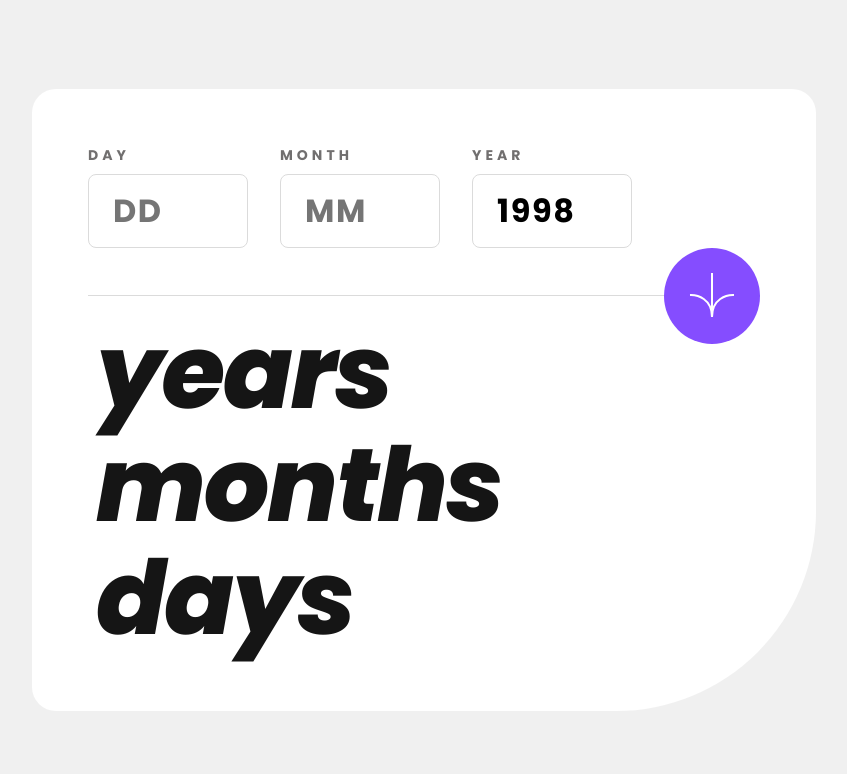
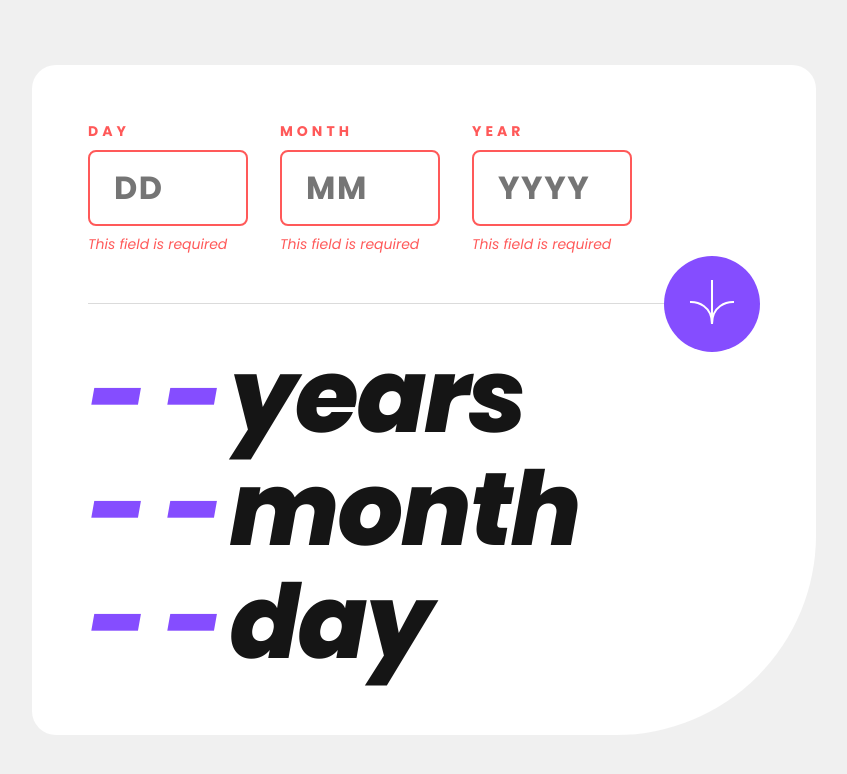
Before and after one commit to paulobrun0/ageCalculatorApp, a React (Vite) app: page / in a window 1280 px wide. Both pictures are taken after a click on the button 928 px from the left and 296 px from the top of the page. Shown: the top 774 px of the page, without its empty margins (216-1063 px from the left). Built offline with nearby package versions, Linux system fonts and the light colour scheme.

Commit message:
terminando as validações

```diff
--- a/src/components/FormDate.jsx
+++ b/src/components/FormDate.jsx
@@ -7,13 +7,19 @@ import { useState, useEffect } from "react";
 const FormDate = () => {
   const [dayInput, setDayInput] = useState("");
   const [monthInput, setMonthInput] = useState("");
-  const [yearInput, setYearInput] = useState(1998);
+  const [yearInput, setYearInput] = useState("");
 
-  const [dayResult, setDayResult] = useState("");
-  const [monthResult, setMonthResult] = useState("");
-  const [yearResult, setYearResult] = useState("");
+  const [dayResult, setDayResult] = useState("- -");
+  const [monthResult, setMonthResult] = useState("- -");
+  const [yearResult, setYearResult] = useState("- -");
 
   const [playAudio, setPlayAudio] = useState(false);
+  const [showErrors, setShowErrors] = useState(false);
+  const [formErrors, setFormErrors] = useState({
+    dayError: "",
+    monthError: "",
+    yearError: "",
+  });
 
   const dataAtual = new Date();
 
@@ -21,18 +27,34 @@ const FormDate = () => {
   const month = dataAtual.getMonth() + 1;
   const year = dataAtual.getFullYear();
 
-  function validarData(dia, mes, ano) {
+  function isValidDate(dia, mes, ano) {
     if (mes < 1 || mes > 12) {
       return false;
     }
 
-    const diasPorMes = [31, 28, 31, 30, 31, 30, 31, 31, 30, 31, 30, 31];
+    const diasPorMes = {
+      1: 31, // Janeiro
+      2: ano % 4 === 0 ? 29 : 28, // Fevereiro (considerando anos bissextos)
+      3: 31, // Março
+      4: 30, // Abril
+      5: 31, // Maio
+      6: 30, // Junho
+      7: 31, // Julho
+      8: 31, // Agosto
+      9: 30, // Setembro
+      10: 31, // Outubro
+      11: 30, // Novembro
+      12: 31, // Dezembro
+    };
 
-    if (dia < 1 || dia > diasPorMes[mes - 1]) {
+    if (dia < 1 || dia > diasPorMes[mes]) {
       return false;
     }
 
-    if (ano > year) {
+    const dataAtual = new Date();
+    const anoAtual = dataAtual.getFullYear();
+
+    if (ano > anoAtual) {
       return false;
     }
 
@@ -40,30 +62,88 @@ const FormDate = () => {
   }
 
   function calcAge() {
-    let dayInputFloat = Number(dayInput);
-    let monthInputFloat = Number(monthInput);
-    let yearInputFloat = Number(yearInput);
+    const dayInputInt = parseInt(dayInput);
+    const monthInputInt = parseInt(monthInput);
+    const yearInputInt = parseInt(yearInput);
 
-    let resultYear = year - yearInput;
-    let resultMonth = month - monthInput;
-
-    if (!validarData(dayInputFloat, monthInputFloat, yearInputFloat)) {
-      // Lida com a situação de data inválida
-      console.log("Data de entrada inválida!");
+    // Verificar campos obrigatórios
+    if (!dayInput || !monthInput || !yearInput) {
+      setFormErrors({
+        dayError: !dayInput ? "This field is required" : "",
+        monthError: !monthInput ? "This field is required" : "",
+        yearError: !yearInput ? "This field is required" : "",
+      });
+      setShowErrors(true);
       return;
     }
 
-    if (dayInputFloat === day && monthInputFloat === month) {
+    // Verificar campos inválidos
+    let errors = {
+      dayError: "",
+      monthError: "",
+      yearError: "",
+    };
+
+    if (!isValidDate(dayInputInt, monthInputInt, yearInputInt)) {
+      if (dayInputInt < 1 || dayInputInt > 31) {
+        errors.dayError = "Must be a valid day";
+      }
+      if (monthInputInt < 1 || monthInputInt > 12) {
+        errors.monthError = "Must be a valid month";
+      }
+      if (yearInputInt >= year) {
+        errors.yearError = "Must be in the past";
+      } else if (yearInputInt < 0) {
+        errors.yearError = "Must be a valid year";
+      }
+      if (
+        dayInputInt > 0 &&
+        dayInputInt <= 31 &&
+        monthInputInt > 0 &&
+        monthInputInt <= 12
+      ) {
+        const diasPorMes = {
+          1: 31, // Janeiro
+          2: yearInputInt % 4 === 0 ? 29 : 28, // Fevereiro (considerando anos bissextos)
+          3: 31, // Março
+          4: 30, // Abril
+          5: 31, // Maio
+          6: 30, // Junho
+          7: 31, // Julho
+          8: 31, // Agosto
+          9: 30, // Setembro
+          10: 31, // Outubro
+          11: 30, // Novembro
+          12: 31, // Dezembro
+        };
+        if (dayInputInt > diasPorMes[monthInputInt]) {
+          errors.dayError = "Must be a valid day";
+        }
+      }
+    }
+
+    setFormErrors(errors);
+    setShowErrors(true);
+
+    if (errors.dayError || errors.monthError || errors.yearError) {
+      return;
+    }
+
+    // Cálculos de idade
+    let resultYear = year - yearInputInt;
+    let resultMonth = month - monthInputInt;
+
+    if (dayInputInt === day && monthInputInt === month) {
       setDayResult(day);
       setMonthResult(0);
       setYearResult(resultYear);
       setPlayAudio(true);
       console.log("Parabéns");
-    } else if (dayInputFloat < day && monthInputFloat === month) {
+    } else if (dayInputInt < day && monthInputInt === month) {
       setDayResult(day);
       setMonthResult(0);
       setYearResult(resultYear);
-    } else if (monthInputFloat < month) {
+    } else if (monthInputInt < month) {
       setDayResult(day);
       setMonthResult(resultMonth);
       setYearResult(resultYear);
@@ -88,53 +168,93 @@ const FormDate = () => {
 
   return (
     <div className={styles.containerFormData}>
-      <form onSubmit={calcAge} className={styles.form}>
-        <label className={styles.label}>
+      <form className={styles.form}>
+        <div className={styles.inputContainer}>
+          <label
+            className={`${styles.label} ${
+              formErrors.dayError && styles.invalidLabel
+            }`}
+          >
             Day
             <input
-            className={styles.inputDate}
+              className={`${
+                formErrors.dayError
+                  ? `${styles.inputDateInvalid}`
+                  : `${styles.inputDate}`
+              }`}
               type="number"
               value={dayInput}
               placeholder="DD"
               onChange={(e) => setDayInput(e.target.value)}
             />
           </label>
-
-        <label className={styles.label}>
+          {showErrors && formErrors.dayError && (
+            <p className={styles.errorMessage}>{formErrors.dayError}</p>
+          )}
+        </div>
+        <div className={styles.inputContainer}>
+          <label
+            className={`${styles.label} ${
+              formErrors.monthError && styles.invalidLabel
+            }`}
+          >
             Month
             <input
-            className={styles.inputDate}
+              className={`${
+                formErrors.monthError
+                  ? `${styles.inputDateInvalid}`
+                  : `${styles.inputDate}`
+              }`}
               type="number"
               value={monthInput}
               placeholder="MM"
               onChange={(e) => setMonthInput(e.target.value)}
             />
           </label>
-
-        <label className={styles.label}>
+          {showErrors && formErrors.monthError && (
+            <p className={styles.errorMessage}>{formErrors.monthError}</p>
+          )}
+        </div>
+        <div className={styles.inputContainer}>
+          <label
+            className={`${styles.label} ${
+              formErrors.yearError && styles.invalidLabel
+            }`}
+          >
             Year
             <input
-            className={styles.inputDate}
+              className={`${
+                formErrors.yearError
+                  ? `${styles.inputDateInvalid}`
+                  : `${styles.inputDate}`
+              }`}
               type="number"
               value={yearInput}
               placeholder="YYYY"
               onChange={(e) => setYearInput(e.target.value)}
             />
           </label>
+          {showErrors && formErrors.yearError && (
+            <p className={styles.errorMessage}>{formErrors.yearError}</p>
+          )}
+        </div>
       </form>
 
       <div className={styles.containerBtn}>
         <button onClick={calcAge} className={styles.btnCalc}>
-          <img src={arrowDown} alt="" />
+          <img src={arrowDown} alt="Arrow Down" />
         </button>
       </div>
 
+      <div className={styles.resultAgeContainer}>
         <ResultAge
           dayResult={dayResult}
           monthResult={monthResult}
           yearResult={yearResult}
         />
       </div>
+    </div>
   );
 };
+
 export default FormDate;
--- a/src/components/FormDate.module.css
+++ b/src/components/FormDate.module.css
@@ -7,7 +7,6 @@
   color: var(--color-grey);
   display: flex;
   gap: 2rem;
-  /* padding-right: 11.5rem; */
   padding-right: 10%;
   padding-right: min(11.5rem, 10vw);
   border-bottom: 1px solid var(--color-line);
@@ -33,6 +32,29 @@
   font-weight: bold;
   font-size: 2rem;
   letter-spacing: 0.1rem;
+}
+
+.inputDateInvalid {
+  max-width: 10rem;
+  border-radius: 8px;
+  border: 2px solid var(--color-red);
+  padding: 0.75rem 1.5rem;
+  font-weight: bold;
+  font-size: 2rem;
+  letter-spacing: 0.1rem;
+}
+
+.invalidLabel {
+  color: var(--color-red);
+}
+
+.errorMessage {
+  color: var(--color-red);
+  font-size: 14px;
+  font-weight: 400;
+  font-style: italic;
+  line-height: 1.3125rem;
+  padding-top: 0.5rem;
 }
 
 .containerBtn {
--- a/src/components/ResultAge.jsx
+++ b/src/components/ResultAge.jsx
@@ -5,13 +5,17 @@ export const ResultAge = ({ dayResult, monthResult, yearResult }) => {
   return (
     <div className={styles.containerResultAge}>
       <p>
-        <span>{yearResult}</span>years
+        <span>{yearResult}</span>
+        {yearResult !== 1 ? "years" : "year"}
+      </p>
+
+      <p>
+        <span>{monthResult} </span>
+        {monthResult > 1 ? "months" : "month"}
       </p>
       <p>
-        <span>{monthResult}</span>months
-      </p>
-      <p>
-        <span>{dayResult}</span>days
+        <span>{dayResult}</span>
+        {dayResult > 0 ? "days" : "day"}
       </p>
     </div>
   );
--- a/src/components/ResultAge.module.css
+++ b/src/components/ResultAge.module.css
@@ -1,5 +1,5 @@
 .containerResultAge {
-  margin-top: 1.25rem;
+  margin-top: 2.25rem;
 }
 
 .containerResultAge p {
```
Lines whose indentation alone changed are shown as unchanged.
